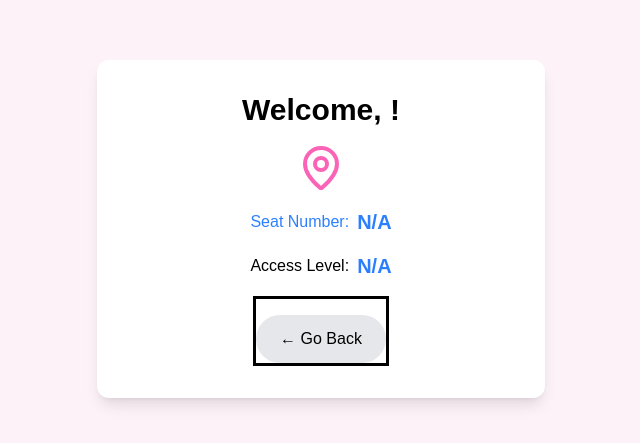
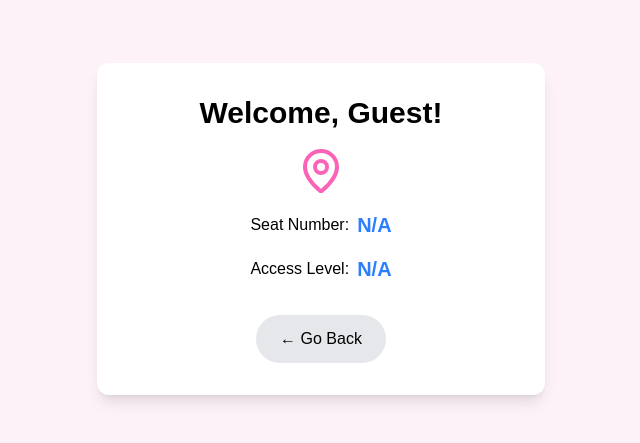
Before and after one commit to dimeji003/einvite, a Next.js app: page /invite/page in a window 1280 px wide. Shown: the part 171-614 px from the top of the page, without its empty margins (319-959 px from the left). Built offline with nearby package versions, Linux system fonts and the light colour scheme.

Commit message:
add: new comp

```diff
--- /dev/null
+++ b/src/app/invite/accept/AcceptClient.js
@@ -0,0 +1,43 @@
+'use client'
+
+import { useRouter, useSearchParams } from 'next/navigation';
+import { ArrowRight } from 'lucide-react';
+
+export default function AcceptClient() {
+  const router = useRouter();
+  const params = useSearchParams();
+  const name = params?.get('name') || 'Guest';
+
+  const handleAccept = () => {
+    router.push(`/invite/page?name=${encodeURIComponent(name)}`);
+  };
+
+  return (
+    <div
+      className="min-h-screen flex items-center justify-center p-4"
+      style={{
+        backgroundImage: "url('/assets/invitepic.png')",
+        backgroundSize: 'cover',
+        backgroundPosition: 'center',
+      }}
+    >
+      <div className="bg-white p-8 rounded-2xl shadow-lg text-center max-w-md w-[80%]">
+        <h1 className="text-3xl font-bold mb-6 text-black">
+          Welcome, {name}!
+        </h1>
+
+        <p className="mb-6 text-black">
+          Click below to view your invitation details
+        </p>
+
+        <button
+          onClick={handleAccept}
+          className="w-full bg-gradient-to-r from-pink-400 to-rose-400 text-white py-3 rounded-full flex items-center justify-center gap-2"
+        >
+          Accept Invitation
+          <ArrowRight className="w-5 h-5" />
+        </button>
+      </div>
+    </div>
+  );
+}
--- a/src/app/invite/accept/page.js
+++ b/src/app/invite/accept/page.js
@@ -1,43 +1,12 @@
-'use client'
+import { Suspense } from 'react';
+import AcceptClient from './AcceptClient';
 
-import { useRouter, useSearchParams } from 'next/navigation';
-import { ArrowRight } from 'lucide-react';
+export const dynamic = 'force-dynamic';
 
-export default function AcceptInvitationPage() {
-  const router = useRouter();
-  const params = useSearchParams();
-  const name = params?.get('name') || 'Guest'; // fallback to Guest
-
-  const handleAccept = () => {
-    if (!name) return;
-    router.push(`/invite/page?name=${encodeURIComponent(name)}`);
-  };
-
+export default function Page() {
   return (
-    <div
-      className="min-h-screen flex relative items-center justify-center p-4 bg-purple-50"
-      style={{
-        backgroundImage: "url('/assets/invitepic.png')",
-        backgroundSize: 'cover',
-        backgroundPosition: 'center',
-        backgroundRepeat: 'no-repeat',
-      }}
-    >
-      <div className="bg-white absolute bottom-7 p-8 rounded-2xl shadow-lg text-center max-w-md w-[80%]">
-        <h1 className="text-3xl font-bold text-black mb-6">
-          Welcome, {name}!
-        </h1>
-        <p className="mb-6 text-black">
-          Click below to view your invitation details
-        </p>
-        <button
-          onClick={handleAccept}
-          className="w-full bg-gradient-to-r from-pink-400 to-rose-400 text-white py-3 rounded-full flex items-center justify-center gap-2"
-        >
-          Accept Invitation
-          <ArrowRight className="w-5 h-5" />
-        </button>
-      </div>
-    </div>
+    <Suspense fallback={<div className="p-10">Loading...</div>}>
+      <AcceptClient />
+    </Suspense>
   );
 }
--- a/src/app/invite/page/page.js
+++ b/src/app/invite/page/page.js
@@ -1,17 +1,22 @@
 'use client'
+export const dynamic = 'force-dynamic';
 
 import { useRouter, useSearchParams } from 'next/navigation';
 import { guests } from '../../data/guests';
-import Link from 'next/link';
 import { MapPin } from "lucide-react";
 
 export default function InvitePage() {
   const router = useRouter();
   const params = useSearchParams();
-  const name = params.get('name');
 
+  // SAFE fallback
+  const name = params?.get('name') || '';
+
+  // Prevent crash if name is null
   const guest = guests.find(
-    g => g?.name?.trim().toLowerCase() === name?.trim().toLowerCase()
+    (g) =>
+      g?.name?.trim().toLowerCase() ===
+      name.trim().toLowerCase()
   );
 
   return (
@@ -23,31 +28,44 @@ export default function InvitePage() {
 
         {/* TITLE */}
         <h1 className="text-3xl font-bold">
-          Welcome, {guest?.name || name}!
+          Welcome, {guest?.name || name || 'Guest'}!
         </h1>
 
-        {/* LOCATION ICON (NOW PART OF FLEX LAYOUT) */}
-        <Link
+        {/* LOCATION ICON */}
+        <a
           href="https://maps.app.goo.gl/SDirE17etSQ5hP3V7?g_st=ic"
           target="_blank"
+          rel="noopener noreferrer"
           className="flex justify-center"
         >
-          <MapPin size={48} className="w-12 h-12 text-pink-400 hover:text-pink-600 transition" />
-        </Link>
+          <MapPin
+            size={48}
+            className="text-pink-400 hover:text-pink-600 transition"
+          />
+        </a>
 
         {/* INFO */}
-        <div className='flex flex-row gap-2 items-center text-blue-500'><div>Seat Number:</div><p className='text-blue-500 text-xl font-bold'>{guest?.seat || 'N/A'}</p></div>
-        <div className='flex flex-row gap-2 items-center'><div>Access Level: </div> <div className='text-blue-500 text-xl font-bold'>{guest?.access || 'N/A'}</div></div>
+        <div className="flex flex-row gap-2 items-center">
+          <span>Seat Number:</span>
+          <span className="text-blue-500 text-xl font-bold">
+            {guest?.seat || 'N/A'}
+          </span>
+        </div>
+
+        <div className="flex flex-row gap-2 items-center">
+          <span>Access Level:</span>
+          <span className="text-blue-500 text-xl font-bold">
+            {guest?.access || 'N/A'}
+          </span>
+        </div>
 
         {/* BUTTON */}
-        <div className='border-3 border-red-800-800'>
-
-           <button
-             onClick={() => router.back()}
-             className="mt-4 bg-gray-200 px-6 py-3  rounded-full hover:bg-gray-300">
-             ← Go Back
-           </button>
-        </div>
+        <button
+          onClick={() => router.back()}
+          className="mt-4 bg-gray-200 px-6 py-3 rounded-full hover:bg-gray-300 transition"
+        >
+          ← Go Back
+        </button>
 
       </div>
     </div>
--- a/src/app/invite/page3.js
+++ /dev/null
@@ -1,70 +0,0 @@
-"use client";
-import { useSearchParams, useRouter } from "next/navigation";
-import { guests } from "../data/guests";
-
-export default function InvitePage() {
-  const params = useSearchParams();
-  const name = params.get("name");
-  const router = useRouter();
-
-  const guest = guests.find(
-    g => g.name === name?.toLowerCase()
-  );
-
-  if (!guest) {
-    return (
-      <div className="min-h-screen flex items-center justify-center">
-        <h2 className="text-xl">Invitation not found</h2>
-      </div>
-    );
-  }
-
-  return (
-    <main className="min-h-screen bg-gray-100 flex justify-center p-6">
-      <div className="max-w-xl w-full bg-white rounded-2xl shadow-lg overflow-hidden">
-
-        {/* Header */}
-        <div className="bg-gradient-to-r from-purple-600 to-pink-500 text-white text-center p-8">
-          <h1 className="text-3xl font-bold">
-            Welcome, {guest.name}!
-          </h1>
-          <p>You are cordially invited to celebrate with us</p>
-        </div>
-
-        {/* Content */}
-        <div className="p-8 space-y-6 text-black">
-
-          <div className="bg-purple-50 p-4 rounded-lg">
-            <h3 className="font-semibold">Date</h3>
-            <p>Saturday, March 15, 2026</p>
-          </div>
-
-          <div className="bg-pink-50 p-4 rounded-lg">
-            <h3 className="font-semibold">Time</h3>
-            <p>6:00 PM – 11:00 PM</p>
-          </div>
-
-          <div className="bg-blue-50 p-4 rounded-lg">
-            <h3 className="font-semibold">Venue</h3>
-            <p>The Grand Ballroom</p>
-            <p>123 Celebration Avenue</p>
-          </div>
-
-          <div className="bg-gray-100 p-4 rounded-lg">
-            <h3 className="font-semibold">Your Seat</h3>
-            <p>{guest.seat}</p>
-            <p className="text-sm text-gray-500">
-              Access Level: {guest.access}
-            </p>
-          </div>
-
-        <button onClick={() => router.back()}>
-          ← Go Back
-        </button>
-        </div>
-
-
-      </div>
-    </main>
-  );
-}
```
